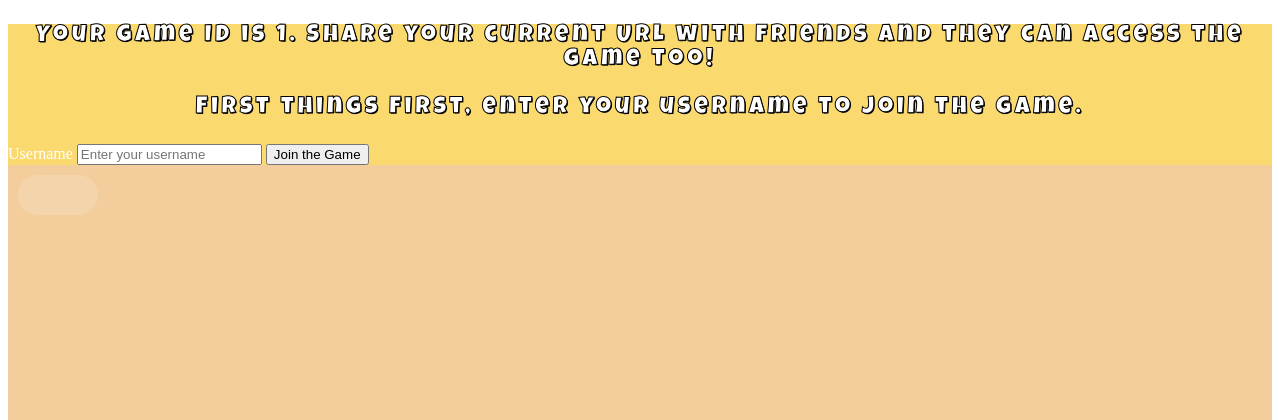
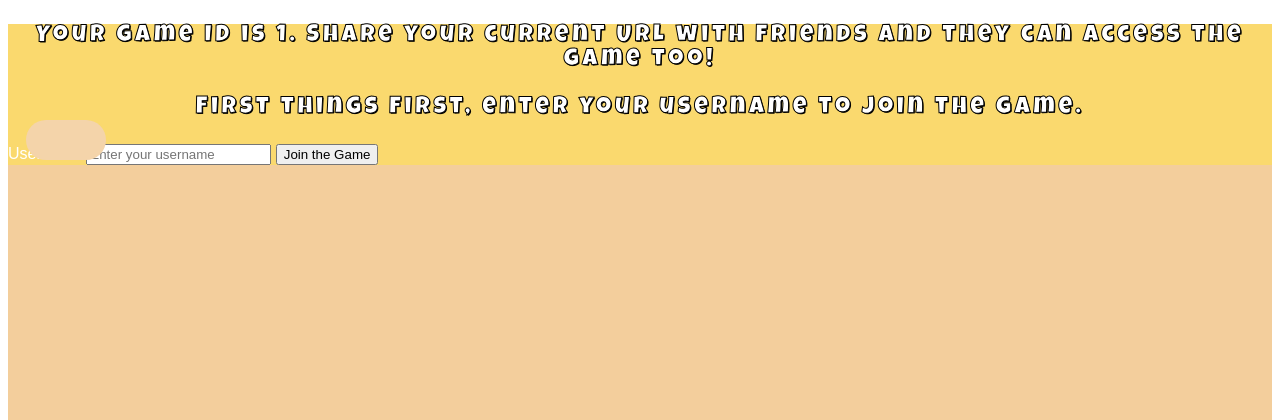
Before and after one commit to bgreenawald/bananagrams, a Flask app: page /game/1 in a window 1280 px wide. Shown: the top 420 px of the page. Run offline with Flask 2, Linux system fonts and the light colour scheme; style sheets or scripts are compiled from the project's sources; some libraries are stand-ins or nearby versions.

Commit message:
Aesthetic style and layout tweaks

```diff
--- a/static/styles/scss/board.scss
+++ b/static/styles/scss/board.scss
@@ -1,8 +1,12 @@
-#parent {
+body {
+  font-family: arial;
+}
+
+#board-viewport {
   position: relative;
   height: 100%;
-  font-family: arial;
   width: 100%;
+  overflow: scroll;
 }
 
 #board {
@@ -13,7 +17,6 @@
   background-color: darken(antiquewhite, 13%);
   width: 100%;
   height: 100%;
-  overflow: scroll;
 
   .cell {
     border-radius: 2px;
@@ -32,8 +35,8 @@
   width: 40px;
   z-index: 200;
   position: absolute;
-  top: 10px;
-  left: 10px;
+  top: 15vh;
+  left: 2vw;
 
   .cell {
     min-width: 27px;
--- a/templates/game.html
+++ b/templates/game.html
@@ -46,11 +46,10 @@
                 style="position: absolute; right: 10px;">Reset Game</button>
 
         </div>
-        <div id="parent">
+        <div id="board-viewport">
             <div id="board"></div>
-
-            <div id="bench"></div>
         </div>
+        <div id="bench"></div>
         <script src="{{url_for('static', filename='scripts/board.js')}}"></script>
     </div>
 </body>
```
